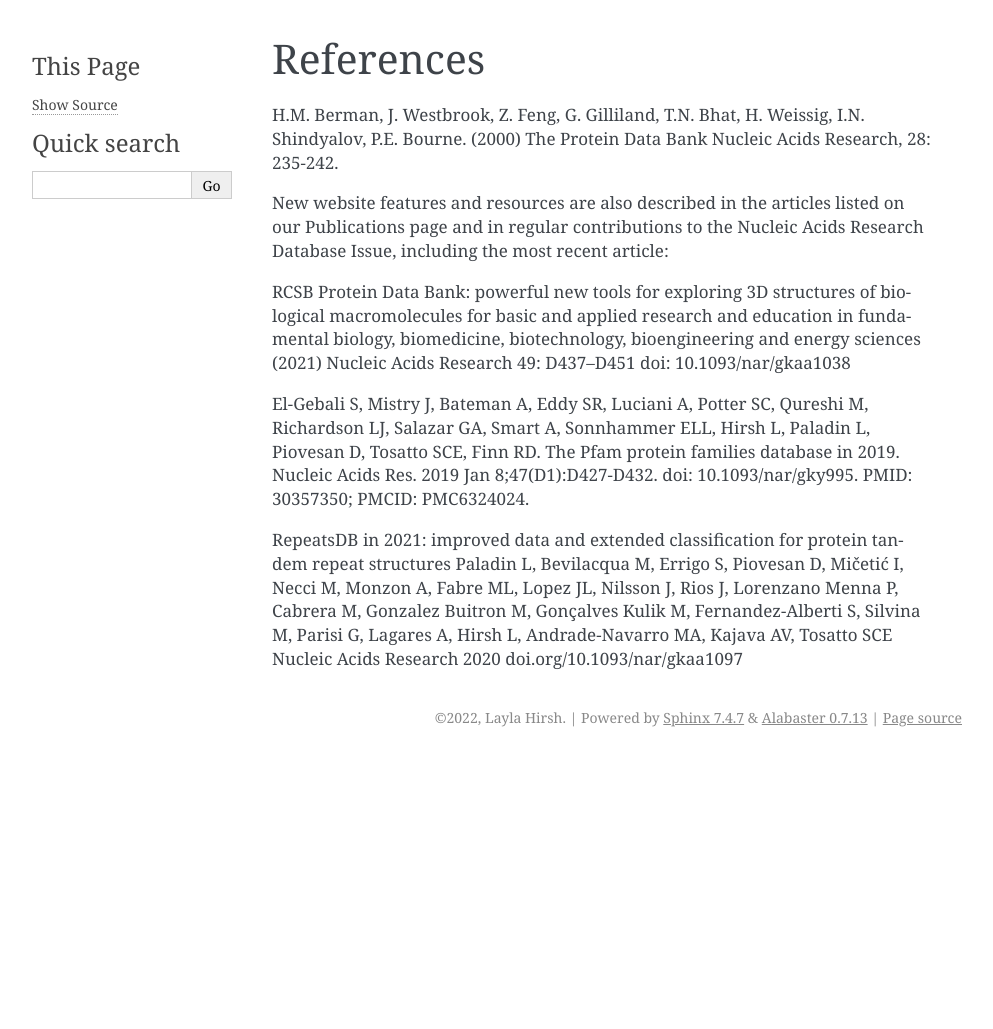
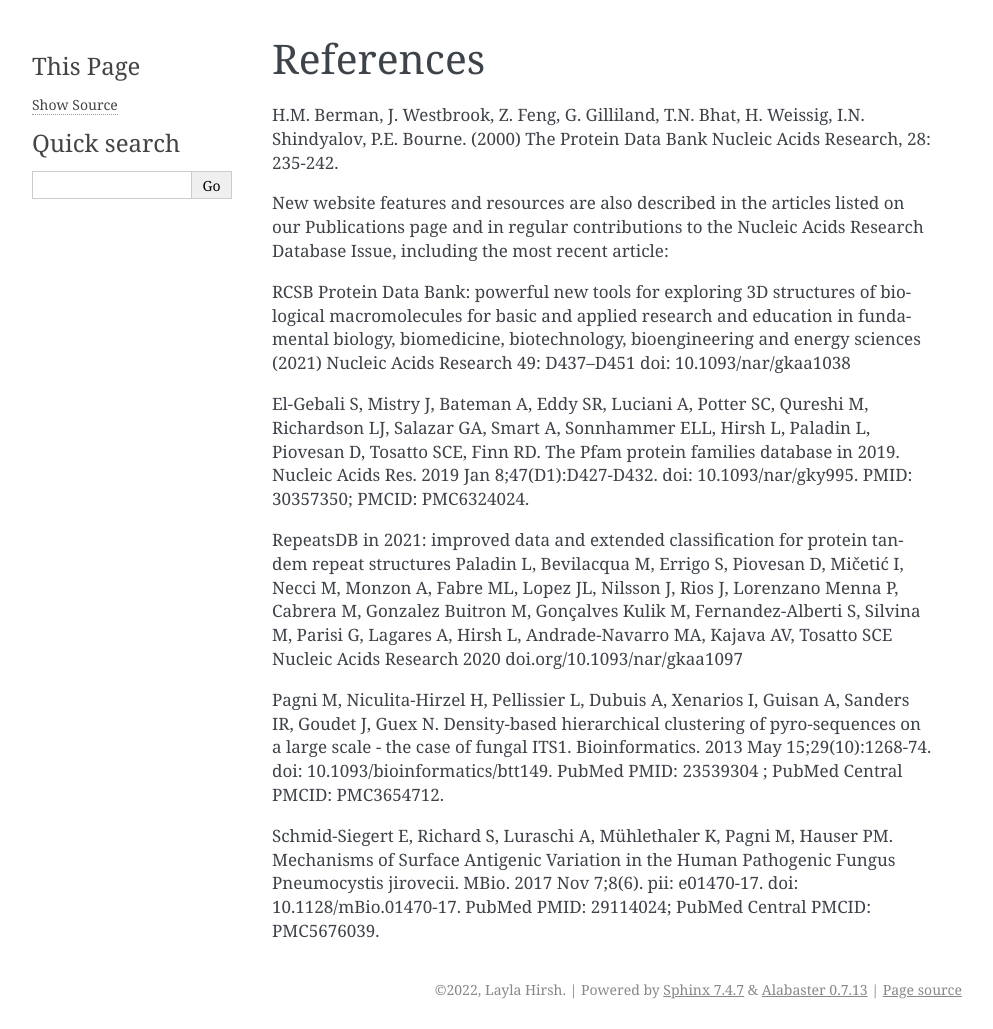
Before and after one commit to DraLaylaHirsh/MRFprofilesCreation, a Sphinx documentation site: the page built from docs/references.rst, in a window 1280 px wide. Shown: the whole page, without its empty margins (148-1141 px from the left). Built offline with Sphinx 7.4.7, drawn with Linux system fonts in a browser that asks for light colours; before the commit the page ends 900 px from its top, so only the background shows below that.

Commit message:
Update references.rst

```diff
--- a/docs/references.rst
+++ b/docs/references.rst
@@ -14,3 +14,7 @@
 RepeatsDB in 2021: improved data and extended classification for protein tandem repeat structures
 Paladin L, Bevilacqua M, Errigo S, Piovesan D, Mičetić I, Necci M, Monzon A, Fabre ML, Lopez JL, Nilsson J, Rios J, Lorenzano Menna P, Cabrera M, Gonzalez Buitron M, Gonçalves Kulik M, Fernandez-Alberti S, Silvina M, Parisi G, Lagares A, Hirsh L, Andrade-Navarro MA, Kajava AV, Tosatto SCE
 Nucleic Acids Research 2020 doi.org/10.1093/nar/gkaa1097
+
+Pagni M, Niculita-Hirzel H, Pellissier L, Dubuis A, Xenarios I, Guisan A, Sanders IR, Goudet J, Guex N. Density-based hierarchical clustering of pyro-sequences on a large scale - the case of fungal ITS1. Bioinformatics. 2013 May 15;29(10):1268-74. doi: 10.1093/bioinformatics/btt149. PubMed PMID: 23539304 ; PubMed Central PMCID: PMC3654712.
+
+Schmid-Siegert E, Richard S, Luraschi A, Mühlethaler K, Pagni M, Hauser PM. Mechanisms of Surface Antigenic Variation in the Human Pathogenic Fungus Pneumocystis jirovecii. MBio. 2017 Nov 7;8(6). pii: e01470-17. doi: 10.1128/mBio.01470-17. PubMed PMID: 29114024; PubMed Central PMCID: PMC5676039.
```
